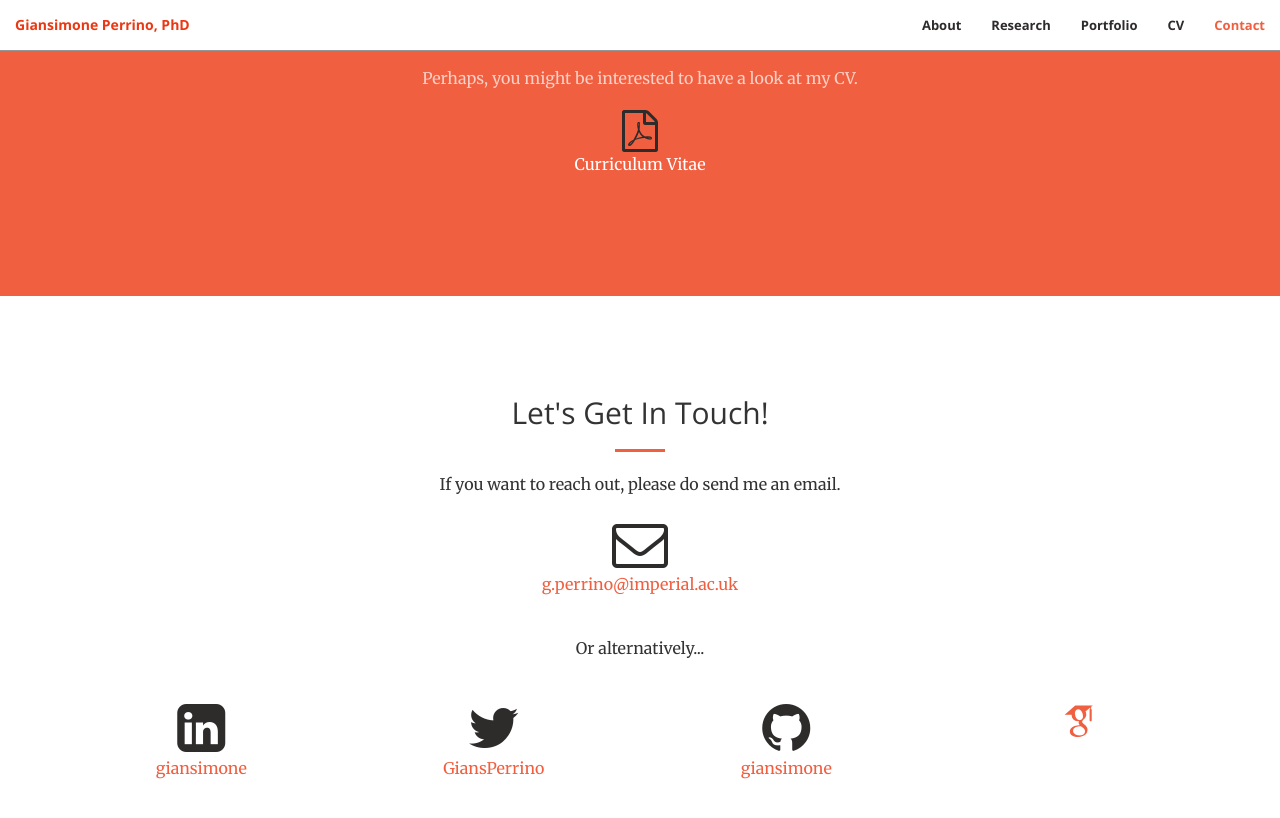
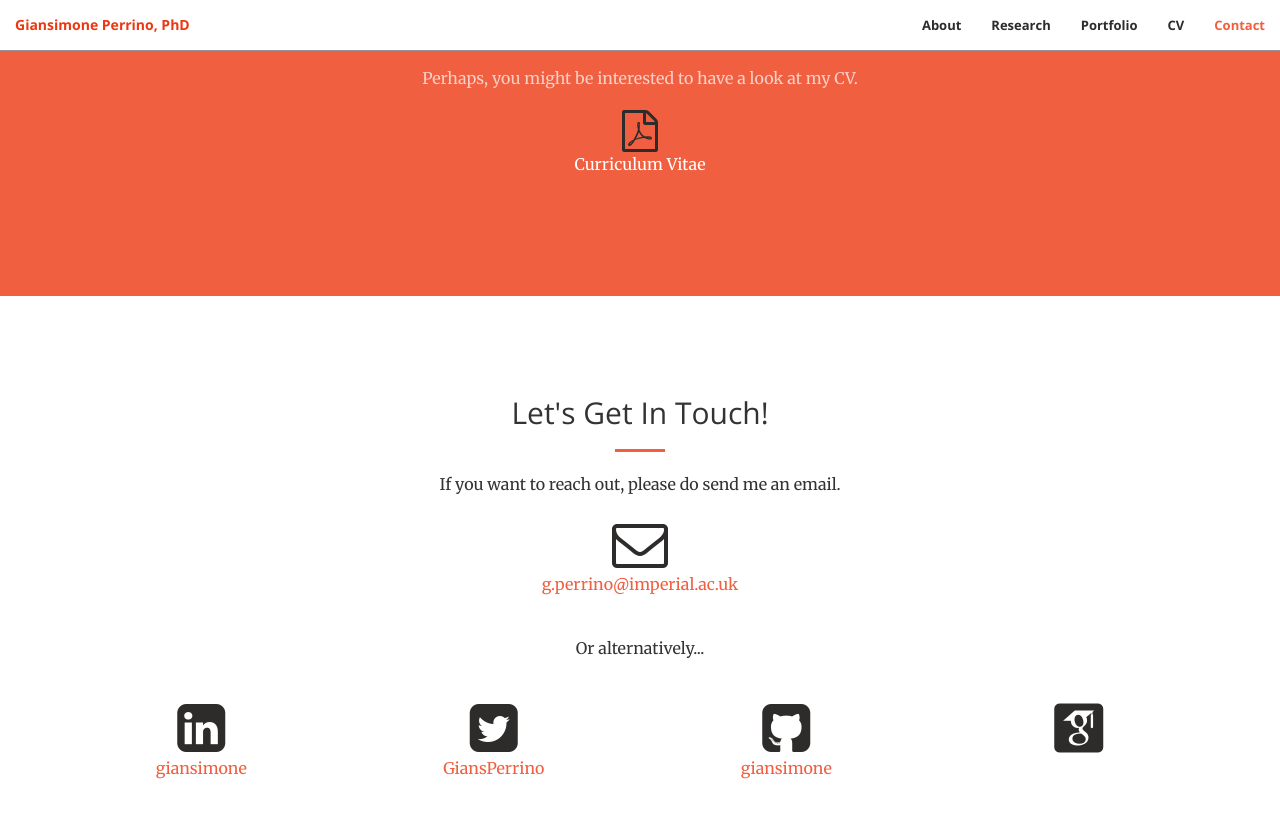
Before and after one commit to giansimone/giansimone.github.io, a Jekyll site: the page built from index.html, in a window 1280 px wide and 900 px high, scrolled down 2582 px. Shown: the top 818 px of the window. Built offline with Jekyll 4.4.1, drawn with Linux system fonts in a browser that asks for light colours; some web fonts are replaced.

Commit message:
Fix colour for icons in contact.

```diff
--- a/_includes/contact.html
+++ b/_includes/contact.html
@@ -23,19 +23,19 @@
             </div>
             <div class="col-lg-3 text-center">
                 <a href="https://twitter.com/{{ site.twitter_username }}">
-                <i class="fa fa-twitter fa-3x wow bounceIn" data-wow-delay=".1s"></i>
+                <i class="fa fa-twitter-square fa-3x wow bounceIn" data-wow-delay=".1s"></i>
                 <p>{{ site.twitter_username }}</p>
                 </a>
             </div>
             <div class="col-lg-3 text-center">
                 <a href="https://github.com/{{ site.github_username }}">
-                <i class="fa fa-github fa-3x wow bounceIn" data-wow-delay=".1s"></i>
+                <i class="fa fa-github-square fa-3x wow bounceIn" data-wow-delay=".1s"></i>
                 <p>{{ site.github_username }}</p>
                 </a>
             </div>
             <div class="col-lg-3 text-center">
                 <a href="https://scholar.google.com/citations?user=c5pqT0oAAAAJ">
-                <i class="ai ai-google-scholar ai-3x wow bounceIn" data-wow-delay=".1s"></i>
+                <i class="ai ai-google-scholar-square ai-3x wow bounceIn" data-wow-delay=".1s"></i>
                 </a>
             </div>
         </div>
--- a/_sass/_base.scss
+++ b/_sass/_base.scss
@@ -328,6 +328,11 @@ header {
     font-size: 4em;
 }
 
+#contact .ai {
+    color: $theme-dark;
+    font-size: 4em;
+}
+
 // Extras
 // -- Highlight Color Customization
 ::-moz-selection {
```
